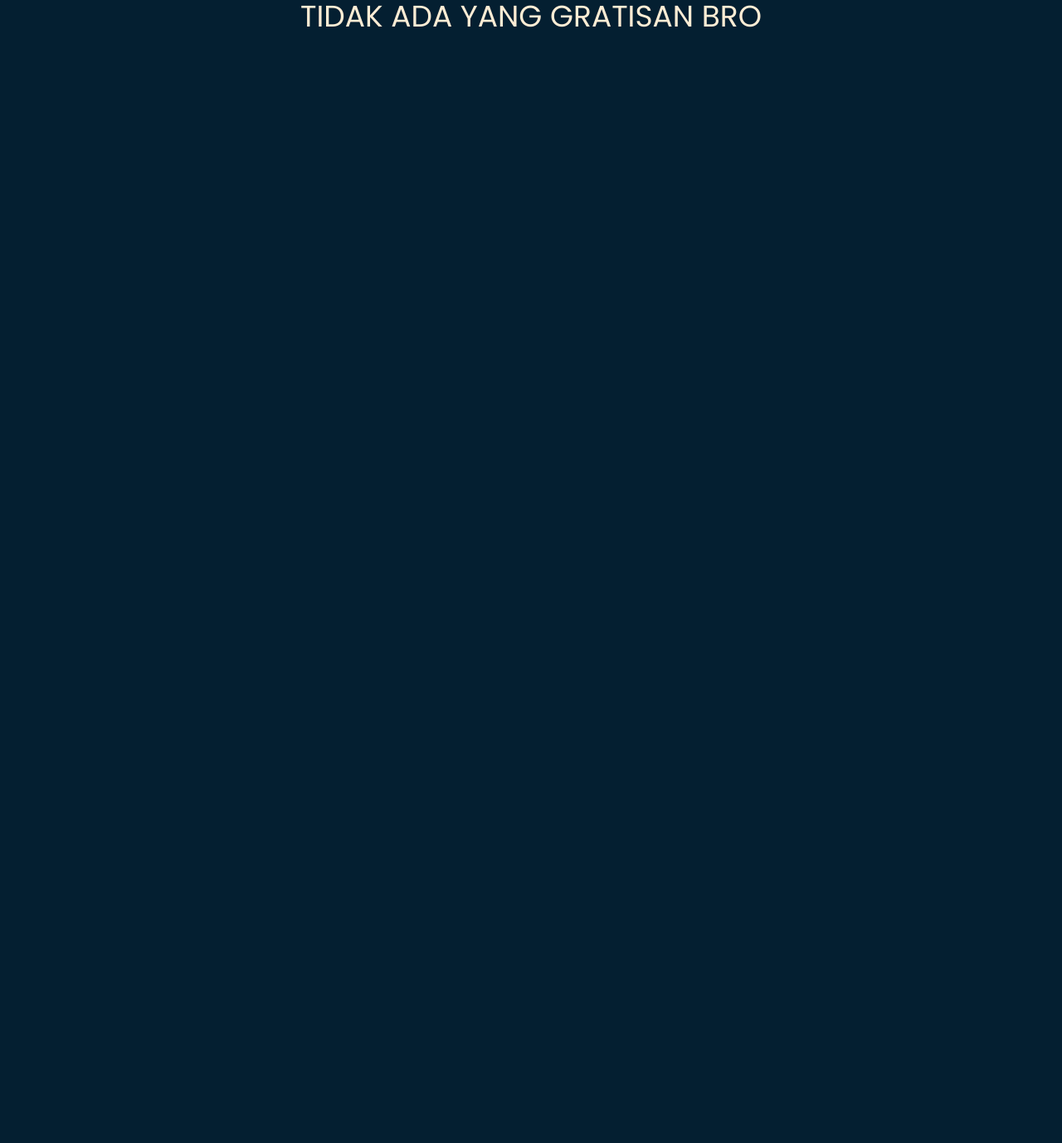
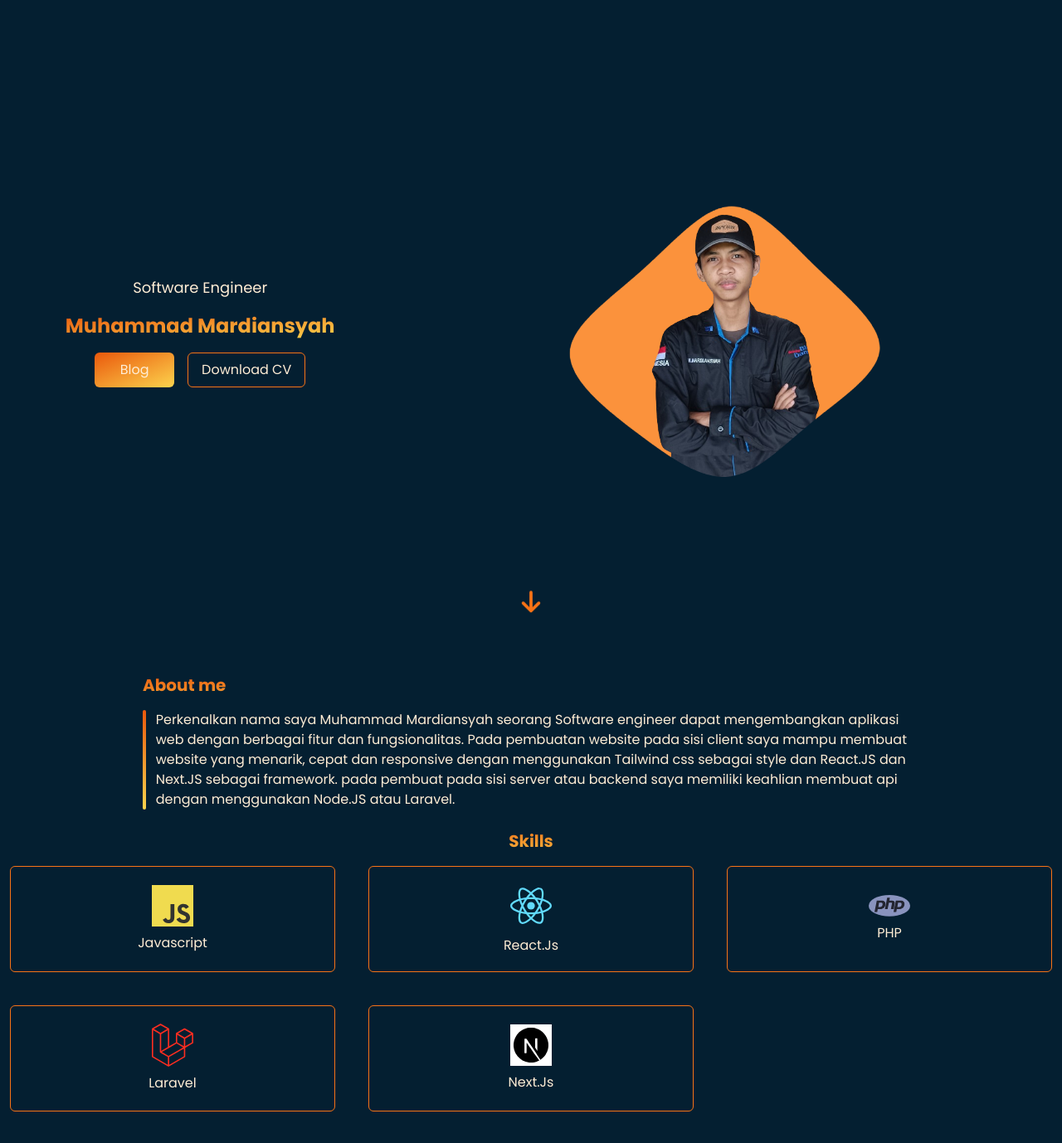
Before and after one commit to mardiansyah17/portfolio4, a Next.js app: page / in a window 1280 px wide. Shown: the top 1378 px of the page at 83% size. Before the commit the page ends 800 px from the top, so only its background shows below. Built offline with nearby package versions, Linux system fonts and the light colour scheme.

Commit message:
Update page.tsx

```diff
--- a/src/app/page.tsx
+++ b/src/app/page.tsx
@@ -20,11 +20,10 @@ export const metadata: Metadata = {
 const Page = () => {
     return (
         <>
-            <h1 className="text-4xl text-center">TIDAK ADA YANG GRATISAN BRO</h1>
-{/*             <Hero/>
-            <AboutMe/> */}
+            <Hero/>
+            <AboutMe/>
             {/*<Projects/>*/}
-{/*             <Skills/> */}
+            <Skills/>
         </>
     );
 };
```
